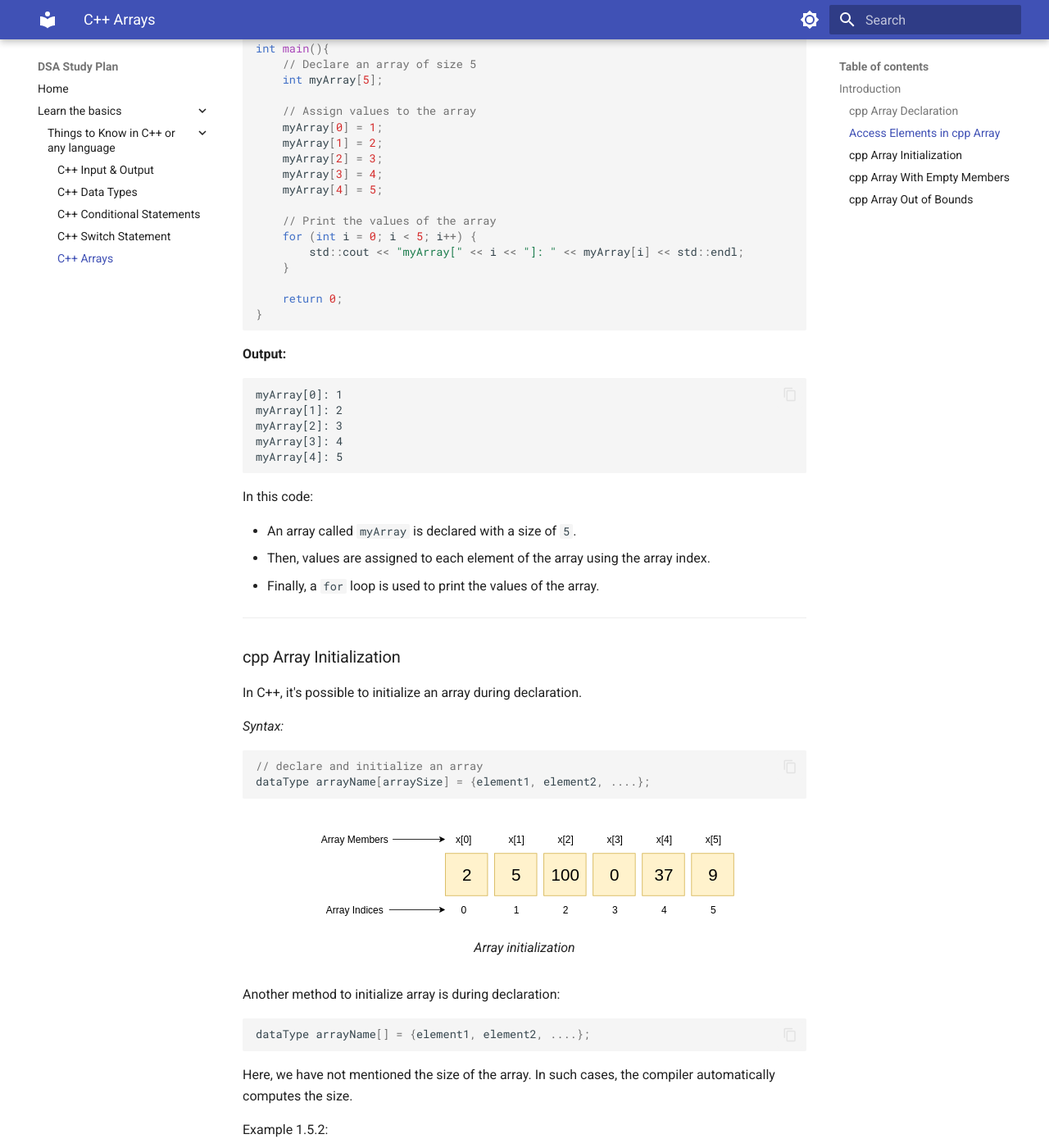
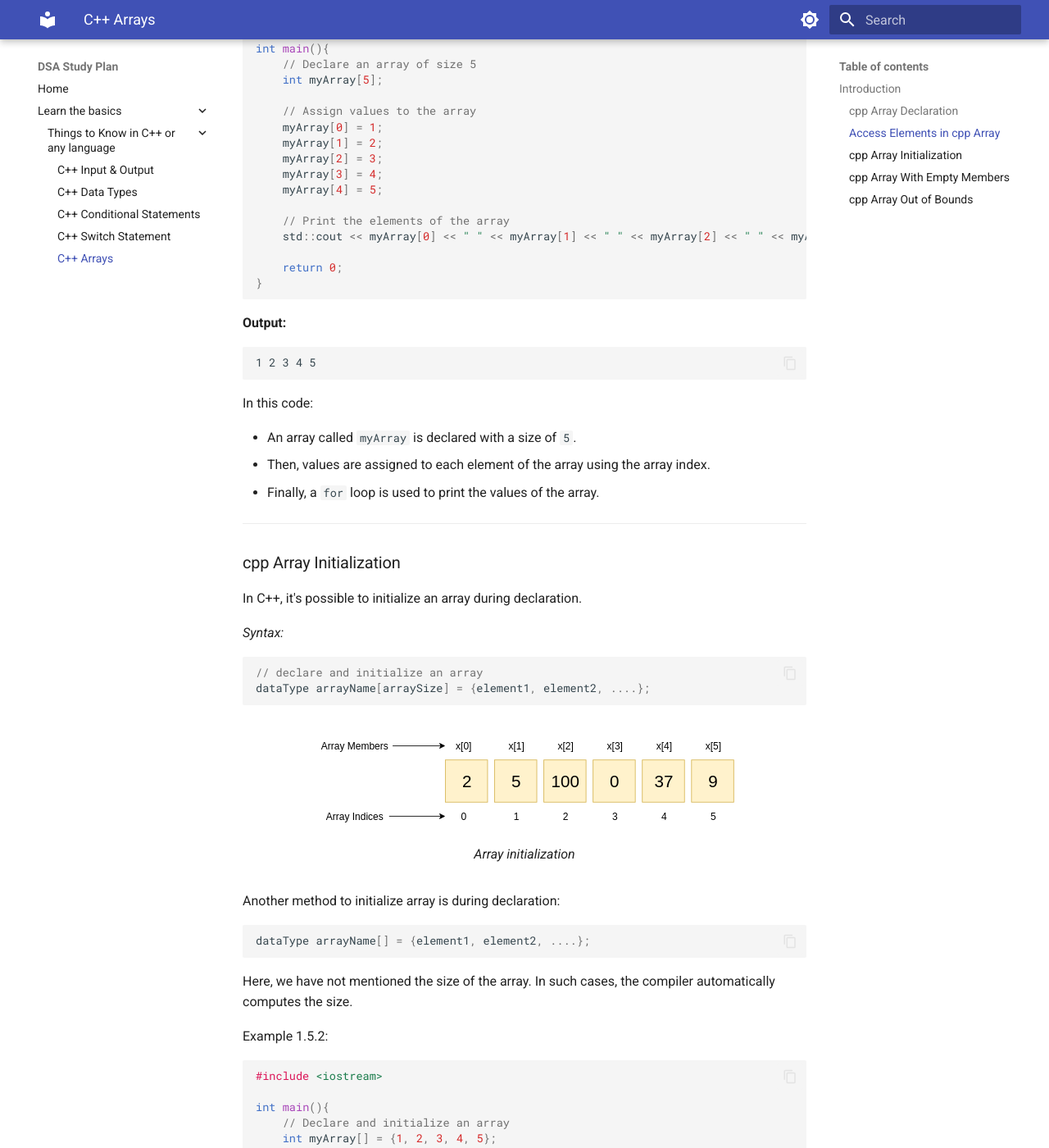
Before and after one commit to yukidaruma905/DSA_Study_Plan, an MkDocs documentation site: the page built from docs/cpp_array.md, in a window 1280 px wide and 1400 px high, scrolled down 1604 px. Shown: the whole window at 82% size. Built offline with MkDocs 1.6.1 and Material for MkDocs 9.7.7, drawn with Linux system fonts in a browser that asks for light colours; some of the changed text lies outside the part shown.

Commit message:
cpp Array - Changes example to not use for loops

````diff
--- a/docs/cpp_array.md
+++ b/docs/cpp_array.md
@@ -68,10 +68,8 @@ int main(){
     myArray[3] = 4;
     myArray[4] = 5;
 
-    // Print the values of the array
-    for (int i = 0; i < 5; i++) {
-        std::cout << "myArray[" << i << "]: " << myArray[i] << std::endl;
-    }
+    // Print the elements of the array
+    std::cout << myArray[0] << " " << myArray[1] << " " << myArray[2] << " " << myArray[3] << " " << myArray[4] << std::endl;
 
     return 0;
 }
@@ -80,11 +78,7 @@ int main(){
 **Output:**
 
 ```
-myArray[0]: 1
-myArray[1]: 2
-myArray[2]: 3
-myArray[3]: 4
-myArray[4]: 5
+1 2 3 4 5
 ```
 
 In this code:
@@ -128,10 +122,8 @@ int main(){
     // Declare and initialize an array
     int myArray[] = {1, 2, 3, 4, 5};
 
-    // Print the values of the array
-    for (int i = 0; i < 5; i++) {
-        std::cout << "myArray[" << i << "]: " << myArray[i] << std::endl;
-    }
+    // Print the elements of the array
+    std::cout << myArray[0] << " " << myArray[1] << " " << myArray[2] << " " << myArray[3] << " " << myArray[4] << std::endl;
 
     return 0;
 }
@@ -140,11 +132,7 @@ int main(){
 **Output:**
 
 ```
-myArray[0]: 1
-myArray[1]: 2
-myArray[2]: 3
-myArray[3]: 4
-myArray[4]: 5
+1 2 3 4 5
 ```
 
 This code is the same as the one before, only in here we used the `{}` notation to initialize an array with a set of values while declaring it.
````
